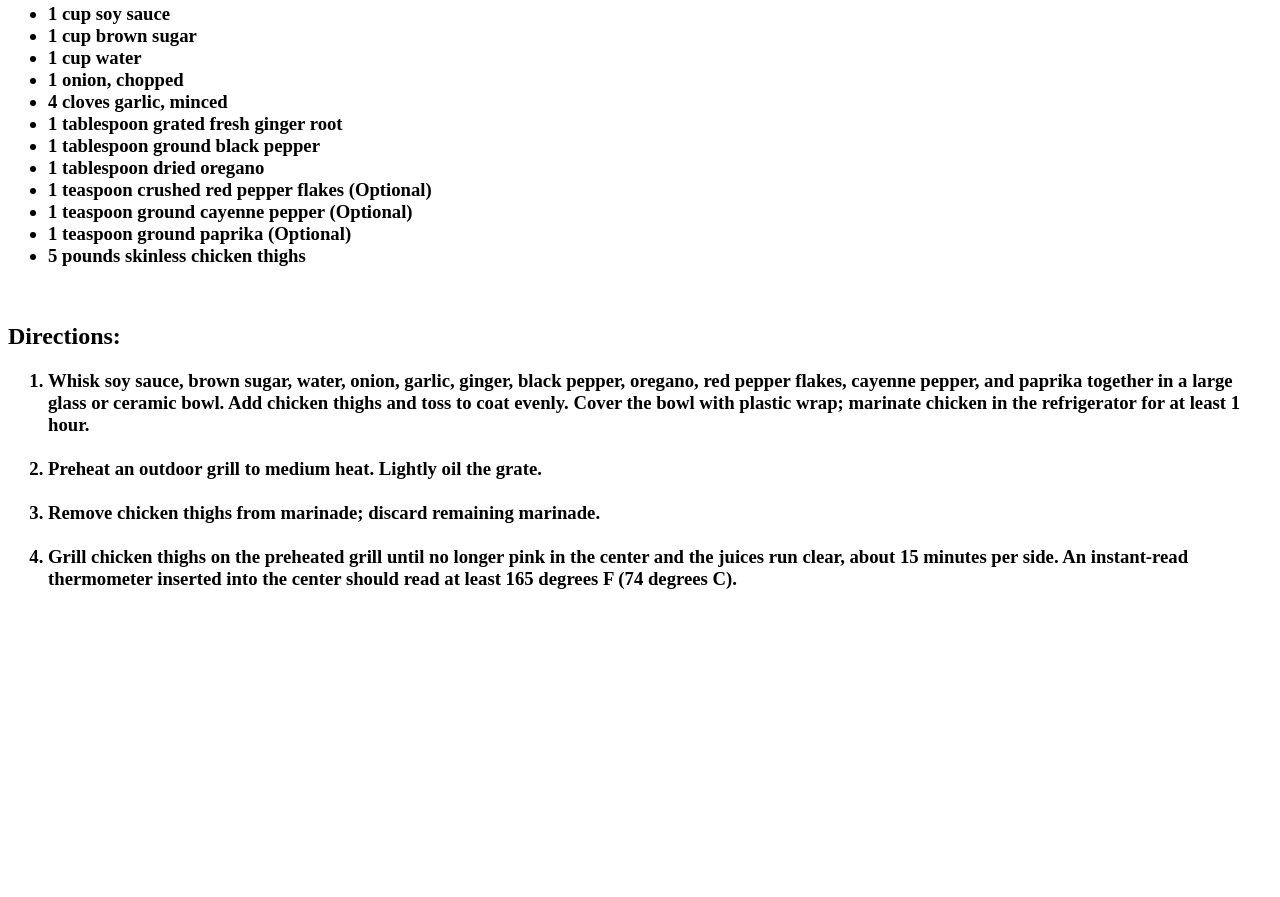
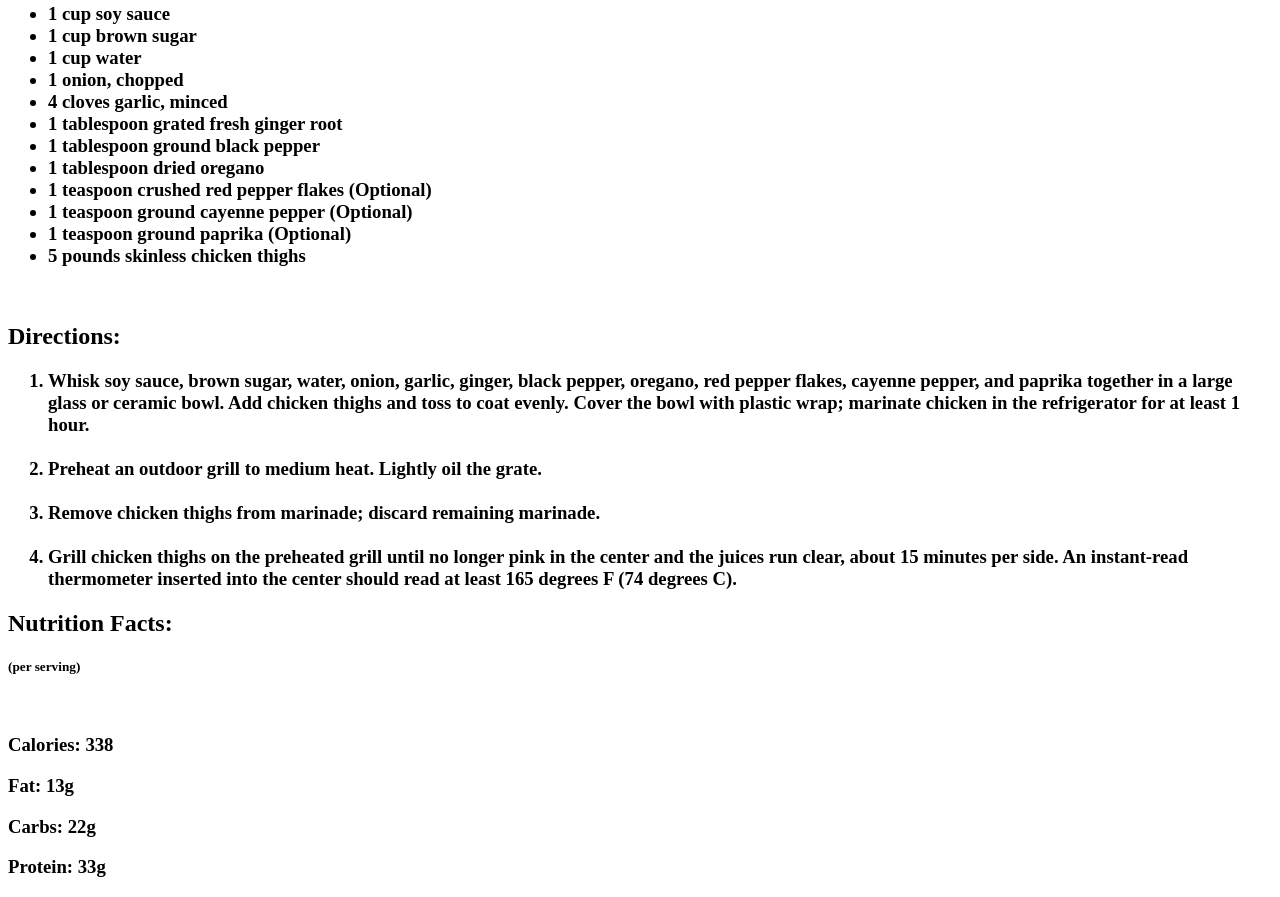
Before and after one commit to Drapx7/odin-recipes, a plain HTML site: page recipes/shoyu_chicken.html in a window 1280 px wide. Shown: the part 754-1651 px from the top of the page. Before the commit the page ends 1363 px from the top, so only its background shows below. Drawn offline with Linux system fonts and the light colour scheme.

Commit message:
Add nutrition facts for shuyo chicken

```diff
--- a/recipes/shoyu_chicken.html
+++ b/recipes/shoyu_chicken.html
@@ -52,5 +52,11 @@
             <li>Grill chicken thighs on the preheated grill until no longer pink in the center and the juices run clear, about 15 minutes per side. An instant-read thermometer inserted into the center should read at least 165 degrees F (74 degrees C).</li>
         </ol>
     </h3>
+    <h2>Nutrition Facts:</h2> <h5>(per serving)</h5>
+    <br>
+    <h3>Calories: 338</h3>
+    <h3>Fat: 13g</h3>
+    <h3>Carbs: 22g </h3>
+    <h3>Protein: 33g</h3>
 </body>
 </html>
```
